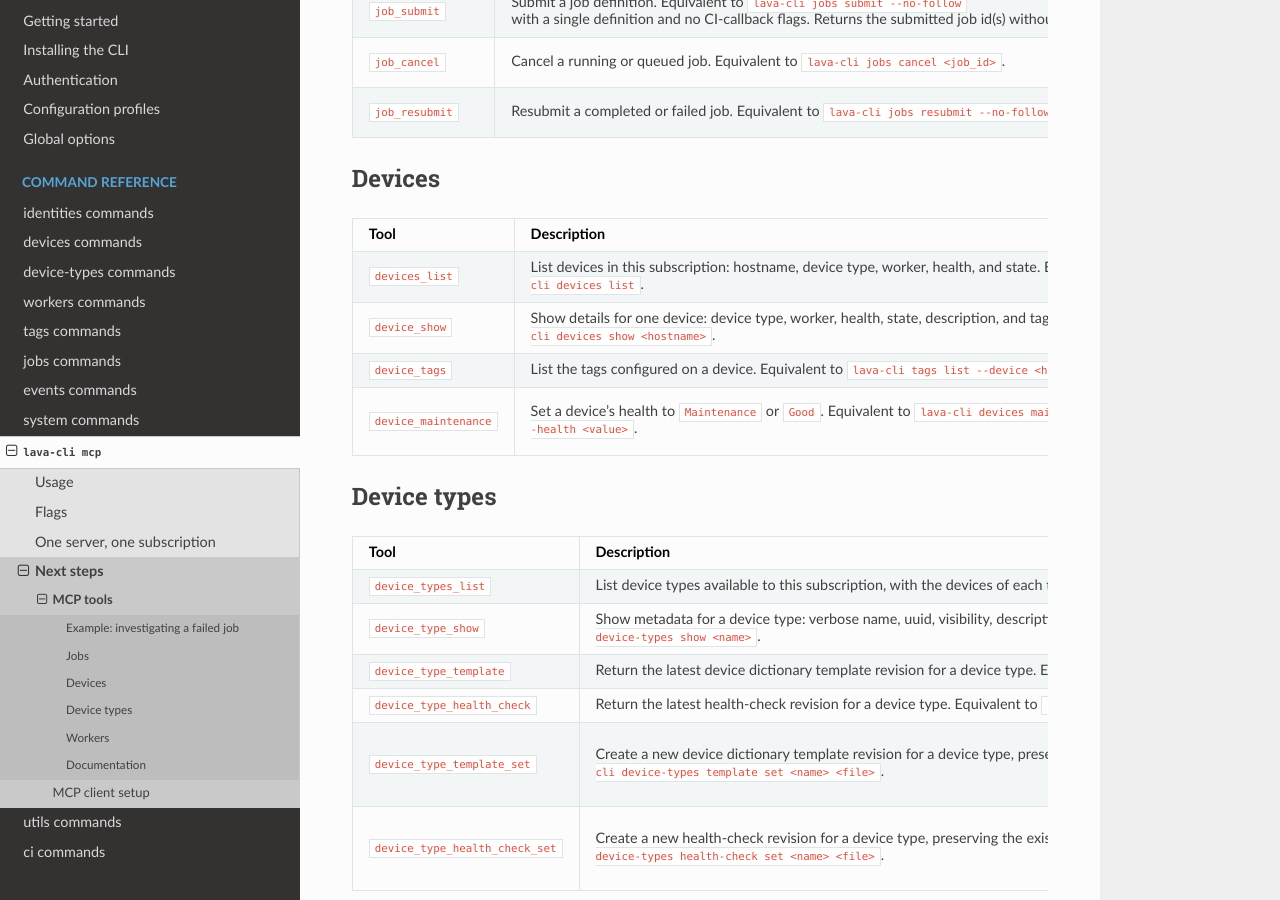
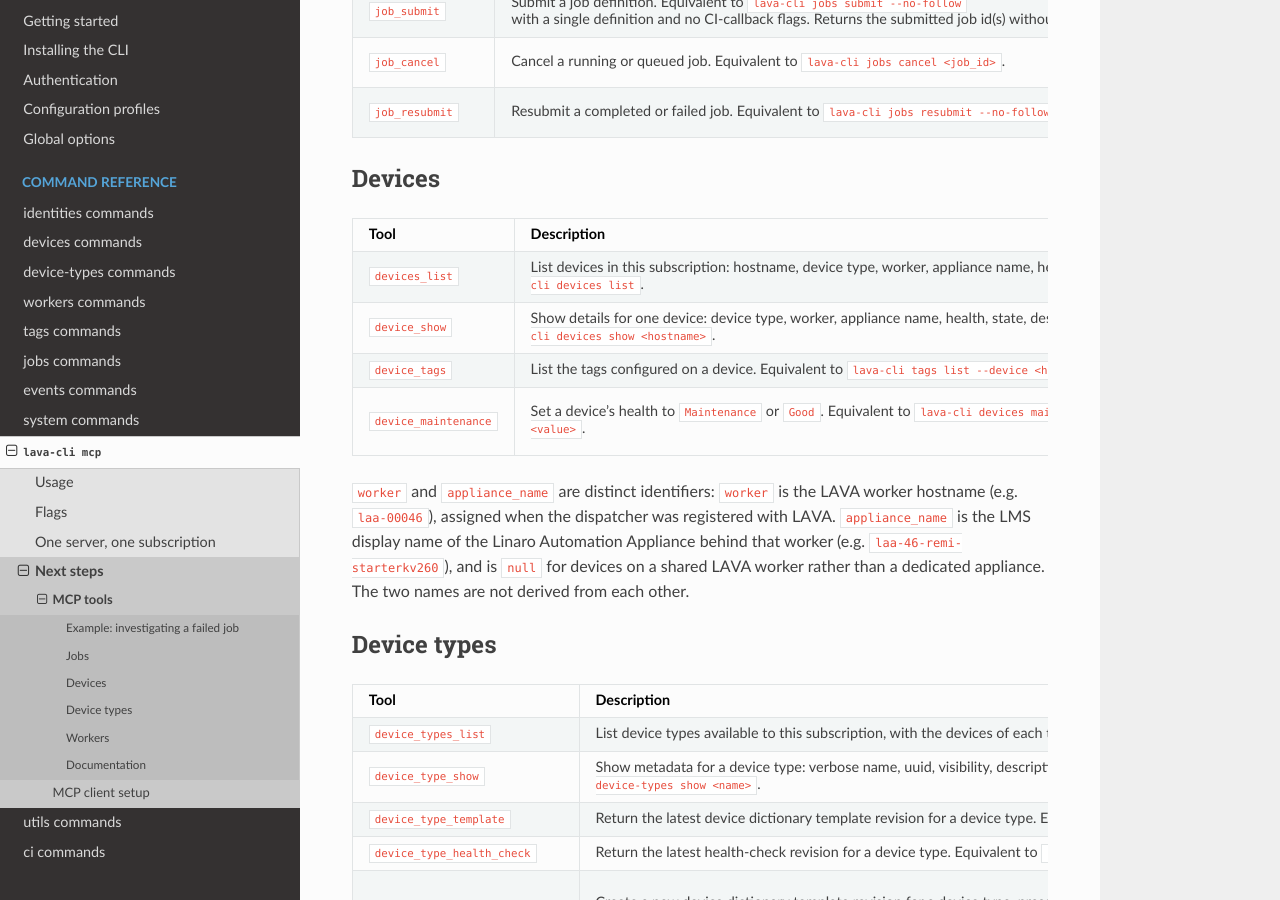
Before and after one commit to linaro-its/documentation-lava-cli, a Sphinx documentation site: the page built from docs/source/mcp/tools.rst, in a window 1280 px wide and 900 px high, scrolled down 1531 px. Built offline with Sphinx 7.4.7 and the Read the Docs theme 3.1.0, drawn with Linux system fonts in a browser that asks for light colours.

Commit message:
Update to reflect extended LAA response information

```diff
--- a/docs/source/mcp/tools.rst
+++ b/docs/source/mcp/tools.rst
@@ -126,13 +126,14 @@ Devices
      - Read-only/Write
    * - ``devices_list``
      - List devices in this subscription: hostname, device type, worker,
-       health, and state. Equivalent to ``lava-cli devices list``.
+       appliance name, health, and state. Equivalent to ``lava-cli devices
+       list``.
      - ``all`` (optional, include retired devices)
      - Read-only
    * - ``device_show``
-     - Show details for one device: device type, worker, health, state,
-       description, and tags. Equivalent to ``lava-cli devices show
-       <hostname>``.
+     - Show details for one device: device type, worker, appliance name,
+       health, state, description, and tags. Equivalent to ``lava-cli
+       devices show <hostname>``.
      - ``hostname`` (required)
      - Read-only
    * - ``device_tags``
@@ -146,6 +147,14 @@ Devices
      - ``hostname`` (required), ``health`` (required, ``Maintenance`` or
        ``Good``)
      - Write
+
+``worker`` and ``appliance_name`` are distinct identifiers: ``worker`` is
+the LAVA worker hostname (e.g. ``laa-00046``), assigned when the dispatcher
+was registered with LAVA. ``appliance_name`` is the LMS display name of the
+Linaro Automation Appliance behind that worker (e.g.
+``laa-46-remi-starterkv260``), and is ``null`` for devices on a shared LAVA
+worker rather than a dedicated appliance. The two names are not derived
+from each other.
 
 Device types
 ------------
```
Also changed, not shown: docs/source/devices/list.rst (+9 -1 lines), docs/source/devices/show.rst (+11 -3 lines).
